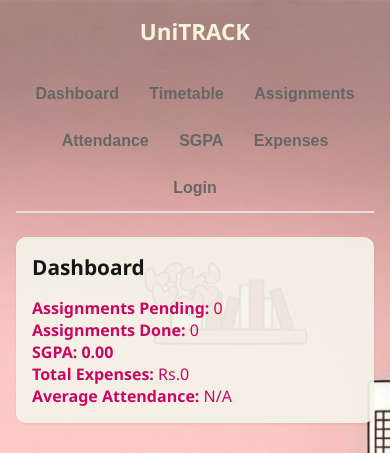
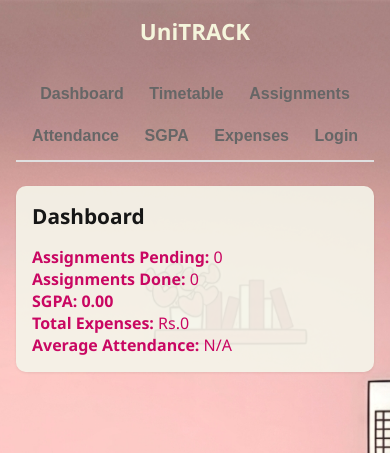
Before and after one commit to kinjal-tandel/unitrack-college-tracker, a Flask app: page / in a window 390 px wide. Shown: the top 453 px of the page. Run offline with Flask 3, Linux system fonts and the light colour scheme.

Commit message:
Improve responsive design

```diff
--- a/static/style.css
+++ b/static/style.css
@@ -112,7 +112,7 @@ button:hover{
     nav{
         flex-wrap: wrap;
         justify-content: center;
-        gap: 0.5rem;
+        gap: 0.2rem;
     }
     nav button{
         flex: 0 1 auto;
```
